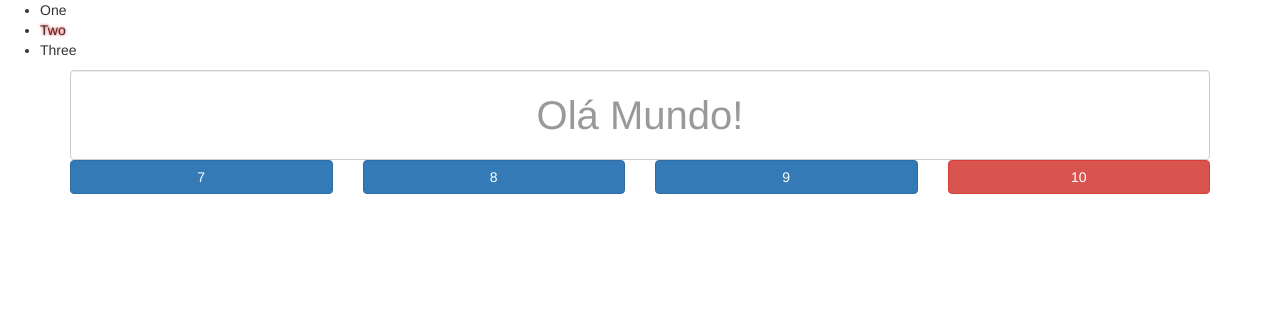
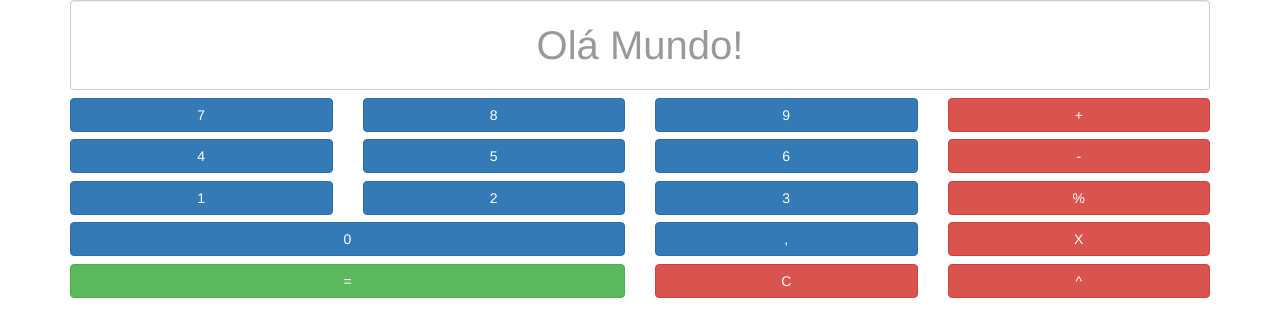
Before and after one commit to Backendishappywithjavascript/prjMobile, a website: page www/index.html in a window 1280 px wide. Drawn offline with Linux system fonts and the light colour scheme.

Commit message:
Added Style and buttons

```diff
--- a/www/css/style.css
+++ b/www/css/style.css
@@ -8,3 +8,7 @@
   text-align: center;
   font-size: 40px;
 }
+.top-10
+{
+  margin-top: 7.5px;
+}
--- a/www/index.html
+++ b/www/index.html
@@ -17,24 +17,39 @@
   <link rel="stylesheet" href="css/style.css" />
 </head>
 <body>
-  <div class='list'>
-    <ul>
-      <li>One</li>
-      <li class='shiny'>Two</li>
-      <li>Three</li>
-    </ul>
-  </div>
   <div class="container">
     <div class="row">
       <div class="div col-xs-12">
         <input type="text" class="form-control display" placeholder="Olá Mundo!">
       </div>
     </div>
-    <div class="row">
+    <div class="row top-10">
       <div class="col-xs-3"><button class="btn btn-primary btn-block">7</button></div>
       <div class="col-xs-3"><button class="btn btn-primary btn-block">8</button></div>
       <div class="col-xs-3"><button class="btn btn-primary btn-block">9</button></div>
-      <div class="col-xs-3"><button class="btn btn-danger btn-block">10</button></div>
+      <div class="col-xs-3"><button class="btn btn-danger btn-block">+</button></div>
+    </div>
+    <div class="row top-10">
+      <div class="col-xs-3"><button class="btn btn-primary btn-block">4</button></div>
+      <div class="col-xs-3"><button class="btn btn-primary btn-block">5</button></div>
+      <div class="col-xs-3"><button class="btn btn-primary btn-block">6</button></div>
+      <div class="col-xs-3"><button class="btn btn-danger btn-block">-</button></div>
+    </div>
+    <div class="row top-10"">
+      <div class="col-xs-3"><button class="btn btn-primary btn-block">1</button></div>
+      <div class="col-xs-3"><button class="btn btn-primary btn-block">2</button></div>
+      <div class="col-xs-3"><button class="btn btn-primary btn-block">3</button></div>
+      <div class="col-xs-3"><button class="btn btn-danger btn-block">%</button></div>
+    </div>
+    <div class="row top-10"">
+      <div class="col-xs-6"><button class="btn btn-primary btn-block">0</button></div>
+      <div class="col-xs-3"><button class="btn btn-primary btn-block">,</button></div>
+      <div class="col-xs-3"><button class="btn btn-danger btn-block">X</button></div>
+    </div>
+    <div class="row top-10"">
+      <div class="col-xs-6"><button class="btn btn-success btn-block">=</button></div>
+      <div class="col-xs-3"><button class="btn btn-danger btn-block">C</button></div>
+      <div class="col-xs-3"><button class="btn btn-danger btn-block">^</button></div>
     </div>
   </div>
 </body>
```
